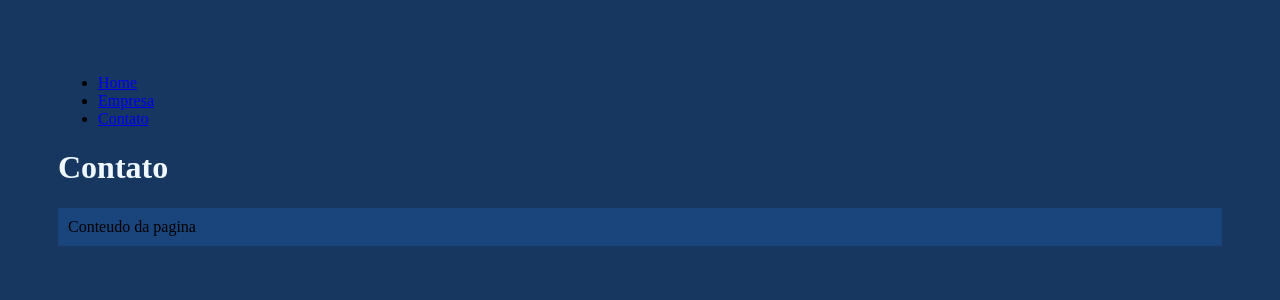
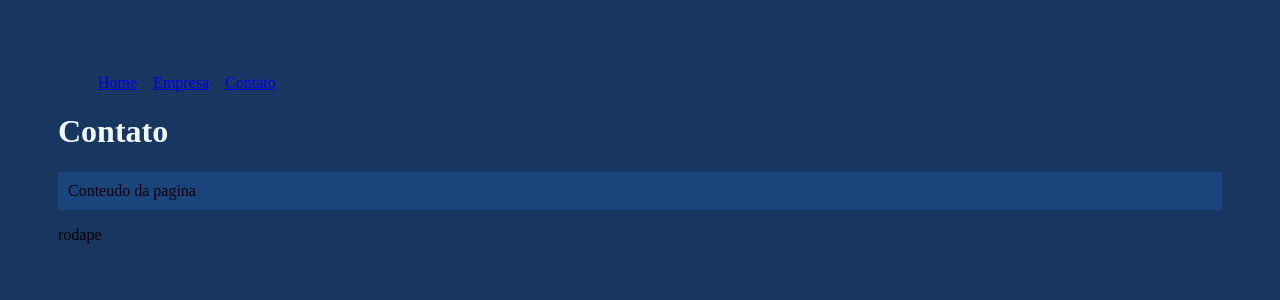
Before and after one commit to jeca16/teste, a React (Create React App) app: page /contato in a window 1280 px wide. Shown: the top 300 px of the page. Built offline with nearby package versions, Linux system fonts and the light colour scheme.

Commit message:
adicionar final da aula 15

```diff
--- a/package.json
+++ b/package.json
@@ -8,6 +8,7 @@
     "@testing-library/user-event": "^13.5.0",
     "react": "^18.3.1",
     "react-dom": "^18.3.1",
+    "react-icons": "^5.3.0",
     "react-router-dom": "^6.26.1",
     "react-scripts": "5.0.1",
     "web-vitals": "^2.1.4"
--- a/src/App.js
+++ b/src/App.js
@@ -3,23 +3,15 @@
 import Home from './pages/Home'
 import Empresa from './pages/Empresa'
 import Contato from './pages/Contato'
+import NavBar from './components/layout/NavBar';
+import Footer from './components/layout/Footer';
 
 
 function App() {
 
   return (
    <Router>
-     <ul>
-       <li>
-          <Link to="/">Home</Link>
-        </li>
-       <li>
-          <Link to="/empresa">Empresa</Link>
-        </li>
-       <li>
-          <Link to="/contato">Contato</Link>
-        </li>
-     </ul>
+    <NavBar/>
 
      <Routes>
        <Route path = "/" element={<Home/>}></Route>
@@ -30,7 +22,7 @@
 
        </Route>
      </Routes>
-
+     <Footer/>
 
    </Router>
   )
--- /dev/null
+++ b/src/components/layout/Footer.js
@@ -0,0 +1,5 @@
+function Footer (){
+    return <footer>rodape</footer>
+}
+
+export default Footer
--- /dev/null
+++ b/src/components/layout/NavBar.js
@@ -0,0 +1,22 @@
+import { Link } from "react-router-dom"
+import styles from './NavBar.module.css'
+
+function NavBar (){
+    return(
+
+            <ul className={styles.list}>
+            <li className={styles.item}>
+                <Link to="/">Home</Link>
+                </li>
+            <li className={styles.item}>
+                <Link to="/empresa">Empresa</Link>
+                </li>
+            <li className={styles.item}>
+                <Link to="/contato">Contato</Link>
+                </li>
+            </ul>
+
+    )
+}
+
+export default NavBar
--- /dev/null
+++ b/src/components/layout/NavBar.module.css
@@ -0,0 +1,8 @@
+.list{
+    display: flex;
+    list-style: none;
+}
+
+.item{
+    margin-right: 1em;
+}
```
Also changed, not shown: 1 other file (tests, documents, lock files or other folders).
